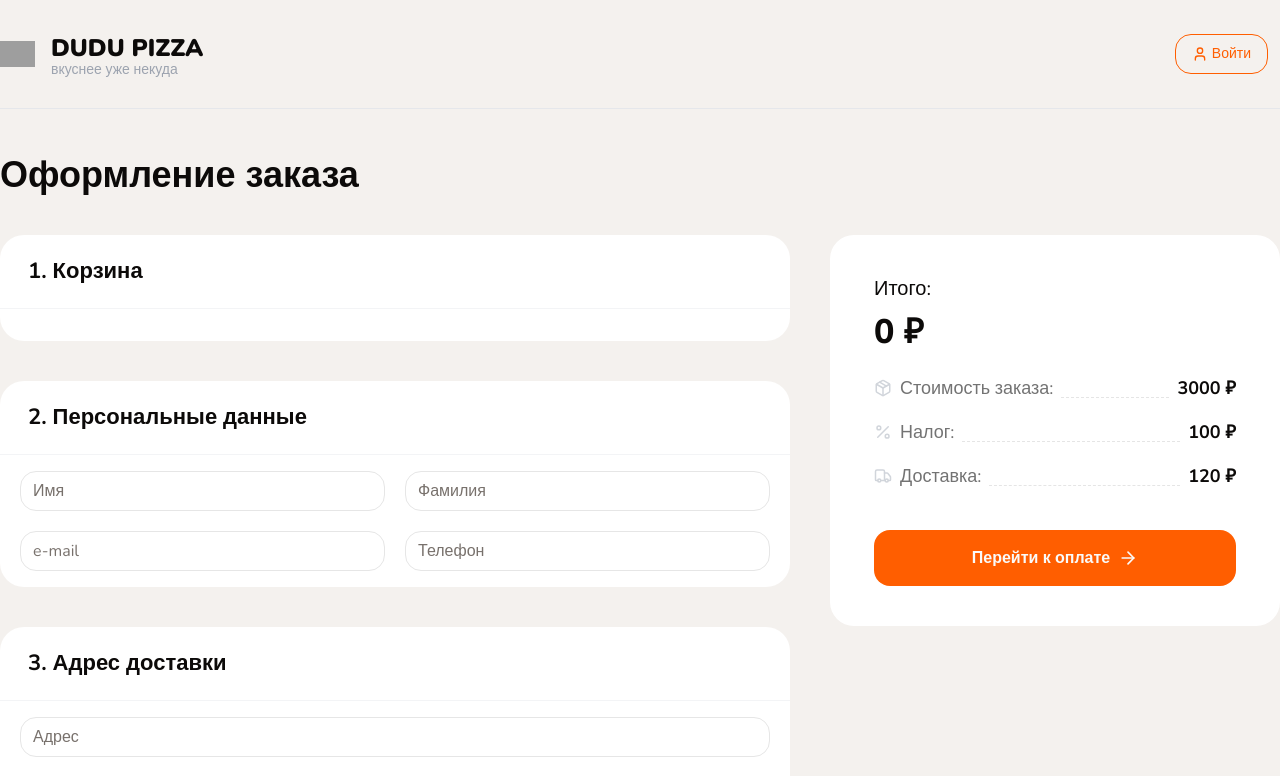
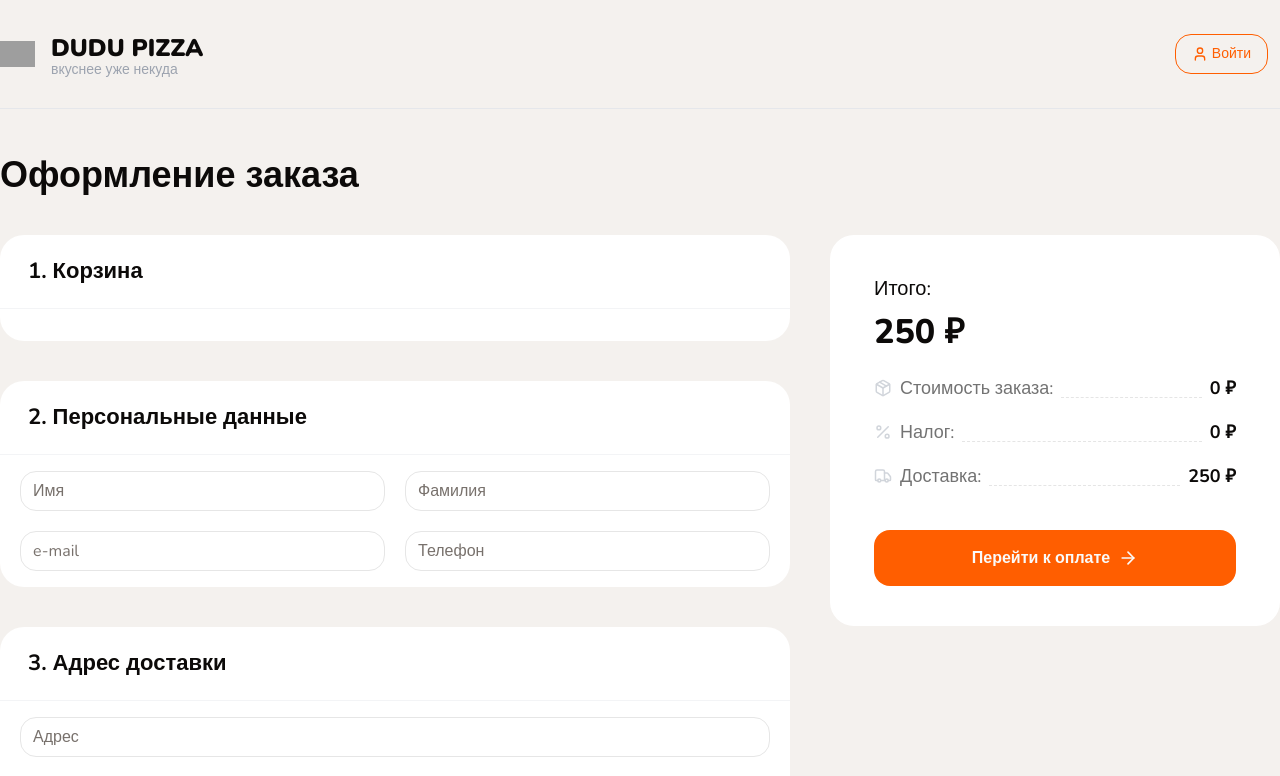
Before and after one commit to Aleksandrov-Georgy/du_du, a Next.js app: page /checkout in a window 1280 px wide. Shown: the top 776 px of the page. Built offline with nearby package versions, Linux system fonts and the light colour scheme; grey boxes are pictures that could not be loaded.

Commit message:
order page optimization

```diff
--- a/app/(checkout)/checkout/page.tsx
+++ b/app/(checkout)/checkout/page.tsx
@@ -1,11 +1,10 @@
 'use client';
 
-import { CheckoutItem, CheckoutItemDetails, Container, Title, WhiteBlock } from '@/shared/components/shared';
-import { Button, Input, Textarea } from '@/shared/components/ui';
+import { CheckoutItem, CheckoutSidebar, Container, Title, WhiteBlock } from '@/shared/components/shared';
+import { Input, Textarea } from '@/shared/components/ui';
 import { PizzaSize, PizzaType } from '@/shared/constants/pizza';
 import { useCart } from '@/shared/hooks';
 import { getCartItemsDetails } from '@/shared/lib';
-import { ArrowRight, Package, Percent, Truck } from 'lucide-react';
 
 export default function CheckoutPage() {
   const { totalAmount, updateItemQuantity, items, removeCartItem } = useCart();
@@ -84,56 +83,7 @@ export default function CheckoutPage() {
         </div>
 
         <div className="w-[450px]">
-          <WhiteBlock className="p-6 sticky top-4">
-            <div className="flex flex-col gap-1">
-              <span className="text-xl">Итого:</span>
-              <span className="text-[34px] font-extrabold">{totalAmount} ₽</span>
-            </div>
-
-            <CheckoutItemDetails
-              title={
-                <div className="flex items-center">
-                  <Package
-                    size={18}
-                    className="mr-2 text-gray-300"
-                  />
-                  Стоимость заказа:
-                </div>
-              }
-              value="3000 ₽"
-            />
-            <CheckoutItemDetails
-              title={
-                <div className="flex items-center">
-                  <Percent
-                    size={18}
-                    className="mr-2 text-gray-300"
-                  />
-                  Налог:
-                </div>
-              }
-              value="100 ₽"
-            />
-            <CheckoutItemDetails
-              title={
-                <div className="flex items-center">
-                  <Truck
-                    size={18}
-                    className="mr-2 text-gray-300"
-                  />
-                  Доставка:
-                </div>
-              }
-              value="120 ₽"
-            />
-            <Button
-              type="submit"
-              className="w-full h-14 rounded-2xl mt-6 text-base font-bold"
-            >
-              Перейти к оплате
-              <ArrowRight className="w-5 ml-2" />
-            </Button>
-          </WhiteBlock>
+          <CheckoutSidebar totalAmount={totalAmount} />
         </div>
       </div>
     </Container>
--- /dev/null
+++ b/shared/components/shared/checkout-sidebar.tsx
@@ -0,0 +1,72 @@
+import React from 'react';
+import { WhiteBlock } from './white-block';
+import { CheckoutItemDetails } from './checkout-item-details';
+import { ArrowRight, Package, Percent, Truck } from 'lucide-react';
+import { Button } from '../ui';
+
+interface Props {
+  className?: string;
+
+  totalAmount: number;
+}
+
+const VAT = 15;
+const DELIVERY_PRICE = 250;
+
+export const CheckoutSidebar: React.FC<Props> = ({ className, totalAmount }) => {
+  const vatPrice = (totalAmount * VAT) / 100;
+  const totalPrice = totalAmount + vatPrice + DELIVERY_PRICE;
+
+  return (
+    <WhiteBlock className="p-6 sticky top-4">
+      <div className="flex flex-col gap-1">
+        <span className="text-xl">Итого:</span>
+        <span className="text-[34px] font-extrabold">{totalPrice} ₽</span>
+      </div>
+
+      <CheckoutItemDetails
+        title={
+          <div className="flex items-center">
+            <Package
+              size={18}
+              className="mr-2 text-gray-300"
+            />
+            Стоимость заказа:
+          </div>
+        }
+        value={`${totalAmount} ₽`}
+      />
+      <CheckoutItemDetails
+        title={
+          <div className="flex items-center">
+            <Percent
+              size={18}
+              className="mr-2 text-gray-300"
+            />
+            Налог:
+          </div>
+        }
+        value={`${vatPrice} ₽`}
+      />
+      <CheckoutItemDetails
+        title={
+          <div className="flex items-center">
+            <Truck
+              size={18}
+              className="mr-2 text-gray-300"
+            />
+            Доставка:
+          </div>
+        }
+        value={`${DELIVERY_PRICE} ₽`}
+      />
+      <Button
+        type="submit"
+        className="w-full h-14 rounded-2xl mt-6 text-base font-bold"
+      >
+        Перейти к оплате
+        <ArrowRight className="w-5 ml-2" />
+      </Button>
+    </WhiteBlock>
+  );
+};
--- a/shared/components/shared/index.ts
+++ b/shared/components/shared/index.ts
@@ -19,4 +19,5 @@ export { WhiteBlock } from './white-block';
 export { CheckoutItemDetails } from './checkout-item-details';
 export { CheckoutItem } from './checkout-item';
 export { CheckoutItemSkeleton } from './checkout-item-skeleton';
+export { CheckoutSidebar } from './checkout-sidebar';
 export * from './modals';
```
